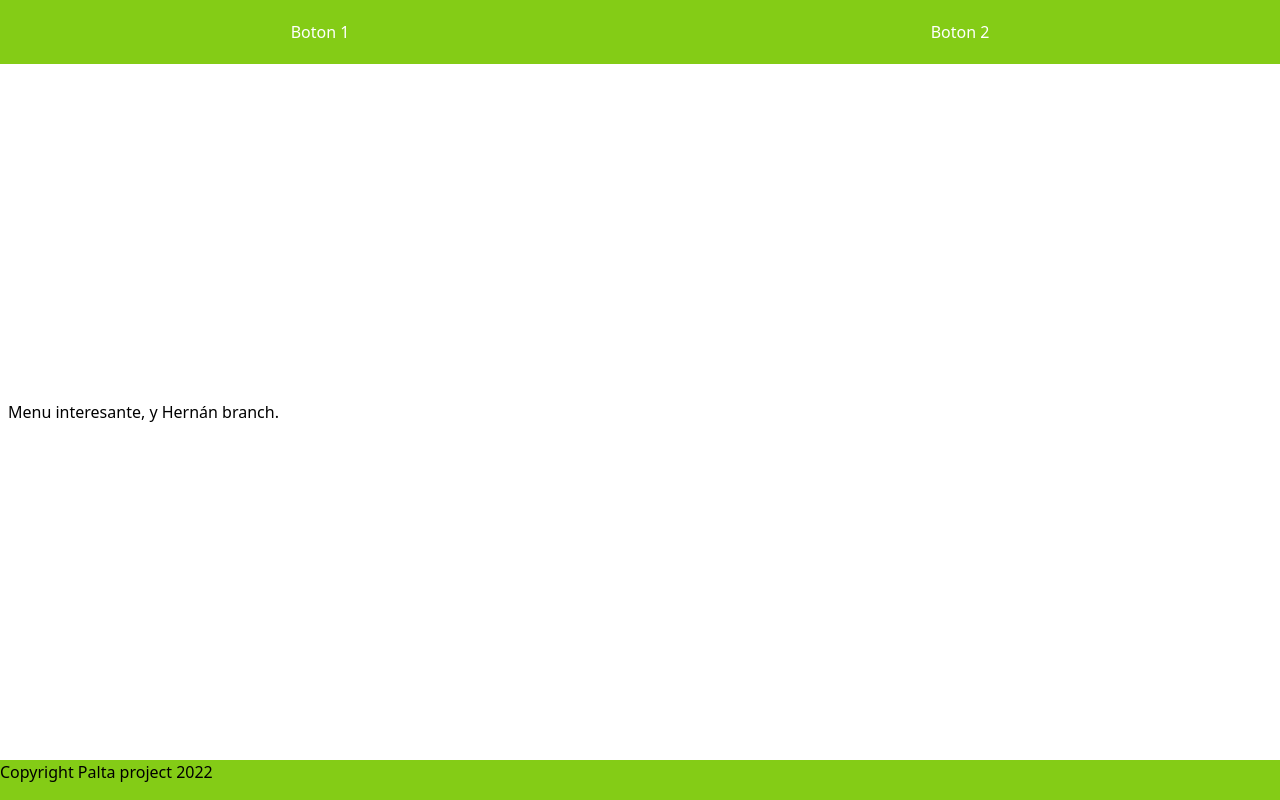
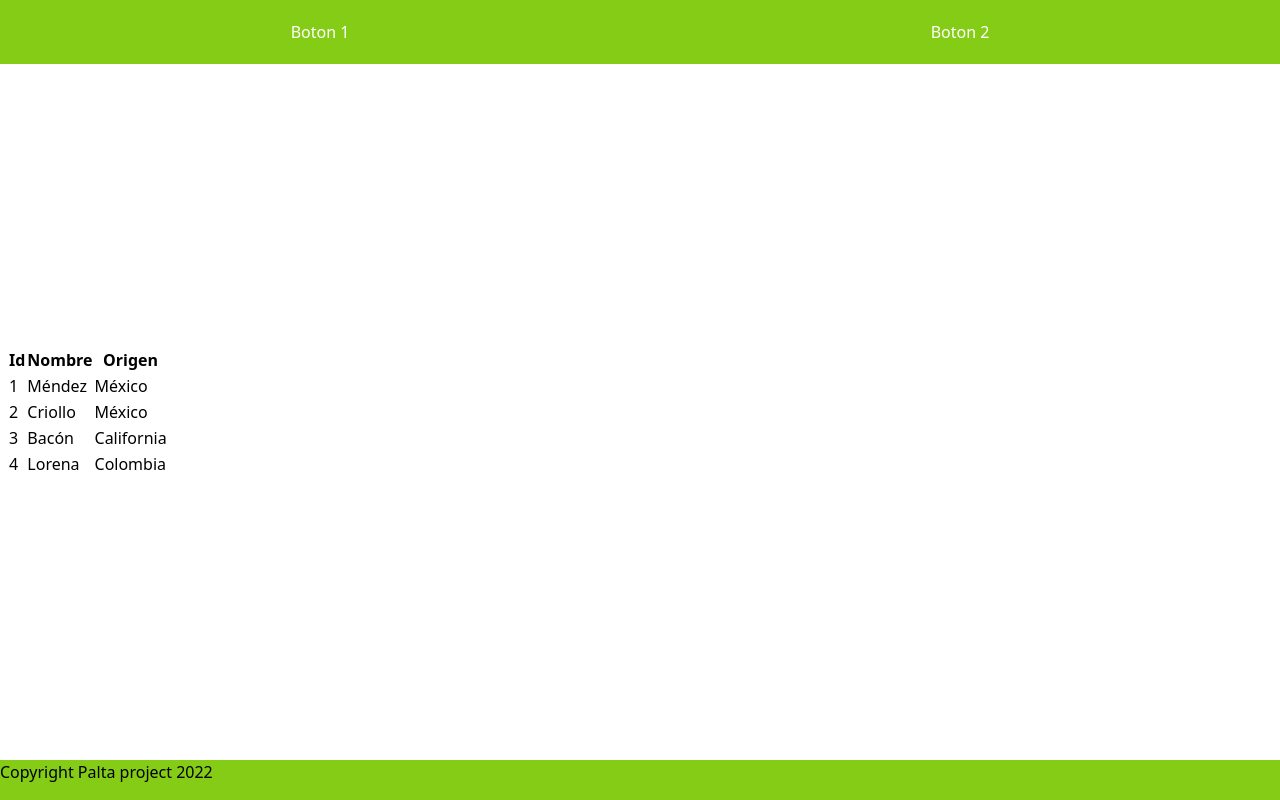
Before and after one commit to franBec/palta, a Next.js app: page /mainMenu in a window 1280 px wide. Built offline with nearby package versions, Linux system fonts and the light colour scheme.

Commit message:
tabla y api de paltas

```diff
--- a/components/login/login.jsx
+++ b/components/login/login.jsx
@@ -1,4 +1,5 @@
 import Image from "next/image";
+import Link from "next/link";
 
 const Login = () => {
   const imgSource = "/paltalogo.png";
@@ -25,7 +26,7 @@ const Login = () => {
             className=" p-1 mt-1 border border-lime-500"
           />
           <button className="mt-5 bg-lime-500 border border-gray-500 p-2">
-            Iniciar sesion
+            <Link href="/mainMenu">Iniciar sesion</Link>
           </button>
         </div>
       </div>
--- /dev/null
+++ b/components/mainMenu/tabla.jsx
@@ -0,0 +1,43 @@
+import React from "react";
+
+const Tabla = ({ data }) => {
+  return (
+    <table class="table-auto">
+      <thead>
+        <tr>
+          <th>Id</th>
+          <th>Nombre</th>
+          <th>Origen</th>
+        </tr>
+      </thead>
+      <tbody>
+        {/* <tr>
+      <td>The Sliding Mr. Bones (Next Stop, Pottersville)</td>
+      <td>Malcolm Lockyer</td>
+      <td>1961</td>
+    </tr>
+    <tr>
+      <td>Witchy Woman</td>
+      <td>The Eagles</td>
+      <td>1972</td>
+    </tr>
+    <tr>
+      <td>Shining Star</td>
+      <td>Earth, Wind, and Fire</td>
+      <td>1975</td>
+    </tr> */}
+
+        {data.map((it, i) => (
+          <tr key={i}>
+            <td>{it._id ?? "-"}</td>
+            <td>{it.data.nombre ?? "-"}</td>
+            <td>{it.data.origen ?? "-"}</td>
+            <td>{}</td>
+          </tr>
+        ))}
+      </tbody>
+    </table>
+  );
+};
+
+export default Tabla;
--- /dev/null
+++ b/pages/api/palta/index.js
@@ -0,0 +1,33 @@
+import paltas from "./paltaDB";
+
+//prettier-ignore
+export default async function handler(req,res){
+    const {method} = req
+
+    switch(method){
+        case 'GET':
+            try{
+                const data = paltas.data
+
+                //404
+                if(!data.length){
+                    return res.status(404).json({
+                        success: false,
+                        data: []
+                    })
+                }
+
+                console.table(data)
+                return res.status(200).json({
+                    success: true,
+                    data: data
+                 })
+
+            }catch(error){
+                return res.status(500).json({ success: false})
+            }
+
+        default:
+            return res.status(405).json({ success: false})
+    }
+}
--- /dev/null
+++ b/pages/api/palta/paltaDB.js
@@ -0,0 +1,33 @@
+//https://pokeapi.co/api/v2/pokemon/?offset=0&limit=151
+export default {
+  data: [
+    {
+      _id: 1,
+      data: {
+        nombre: "Méndez",
+        origen: "México",
+      },
+    },
+    {
+      _id: 2,
+      data: {
+        nombre: "Criollo",
+        origen: "México",
+      },
+    },
+    {
+      _id: 3,
+      data: {
+        nombre: "Bacón",
+        origen: "California",
+      },
+    },
+    {
+      _id: 4,
+      data: {
+        nombre: "Lorena",
+        origen: "Colombia",
+      },
+    },
+  ],
+};
--- a/pages/mainMenu/index.jsx
+++ b/pages/mainMenu/index.jsx
@@ -1,7 +1,39 @@
-import React from "react";
+import { useEffect, useState } from "react";
+import Tabla from "../../components/mainMenu/tabla";
 
 const index = () => {
-  return <div>Menu interesante, y Hernán branch.</div>;
+  const [paltas, setPaltas] = useState([
+    {
+      _id: 1,
+      data: {
+        nombre: "Méndez",
+        origen: "México",
+      },
+    },
+    {
+      _id: 2,
+      data: {
+        nombre: "Criollo",
+        origen: "México",
+      },
+    },
+  ]);
+
+  useEffect(() => {
+    async function fetchPaltas() {
+      const res = await fetch("/api/palta");
+      const data = await res.json();
+      setPaltas(data.data);
+    }
+
+    fetchPaltas();
+  }, []);
+
+  return (
+    <>
+      <Tabla data={paltas} />
+    </>
+  );
 };
 
 export default index;
```
